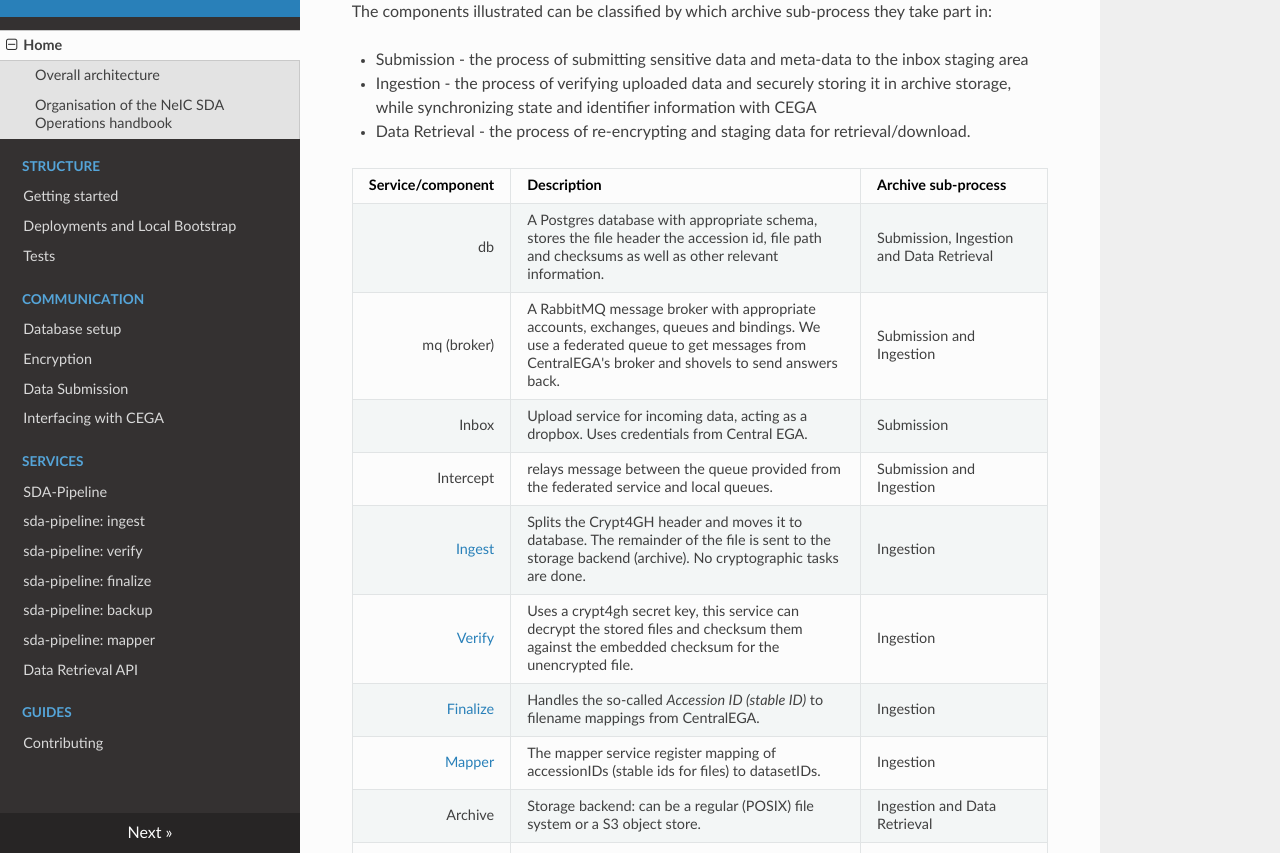
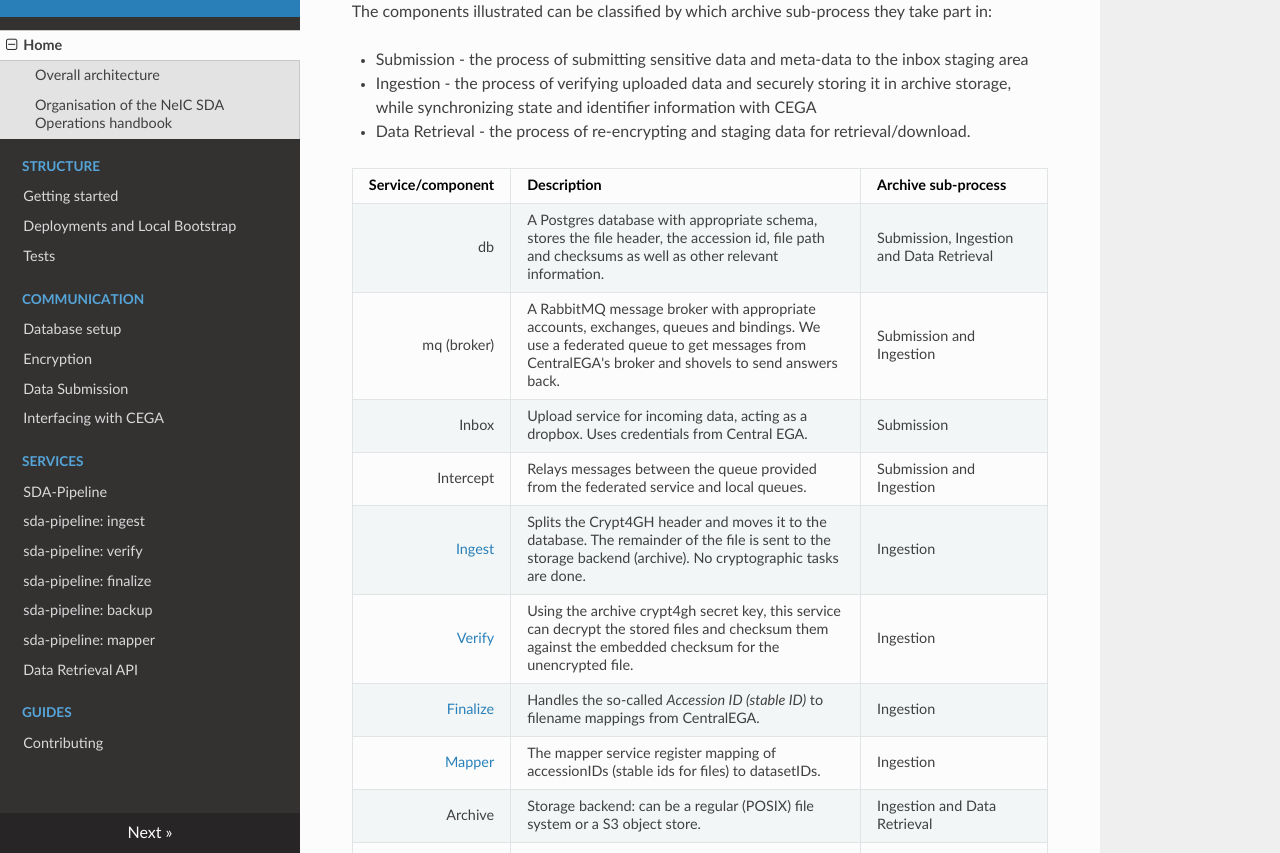
Before and after one commit to neicnordic/neic-sda, an MkDocs documentation site: the page built from docs/index.md, in a window 1280 px wide and 900 px high, scrolled down 880 px, cut to the strip 47-900 px from the top of the window. Built offline with MkDocs 1.6.1, drawn with Linux system fonts in a browser that asks for light colours; nearby versions of some CDN libraries; some of the changed text lies outside the part shown.

Commit message:
Apply suggestions from code review
Co-authored-by: Martin Norling <norlingjr@gmail.com>

```diff
--- a/docs/index.md
+++ b/docs/index.md
@@ -2,7 +2,7 @@
 NeIC Sensitive Data Archive
 ===========================
 
-The NeIC Sensitive Data Archive (SDA) software is a modular system of microservices that in alternative configurations can be setup to host sensitive data in an archival service, securely stored encrypted at rest.
+The NeIC Sensitive Data Archive (SDA) is an encrypted data archive, originally implemented for storage of sensitive biological data. It is implemented as a modular microservice system that can be deployed in different configurations depending on the service needs.
 
 The modular architecture of SDA supports both stand alone deployment of an archive, and the use case of deploying a Federated node in the [Federated European Genome-phenome Archive network (FEGA)](https://ega-archive.org/federated), serving discoverable sensitive datasets in the main [EGA web portal](https://ega-archive.org).
 
@@ -31,12 +31,12 @@
 
 Service/component | Description | Archive sub-process
 -------:|:------------|:-----------------------------
-db | A Postgres database with appropriate schema, stores the file header the accession id, file path and checksums as well as other relevant information. | Submission, Ingestion and Data Retrieval
+db | A Postgres database with appropriate schema, stores the file header, the accession id, file path and checksums as well as other relevant information. | Submission, Ingestion and Data Retrieval
 mq (broker) | A RabbitMQ message broker with appropriate accounts, exchanges, queues and bindings. We use a federated queue to get messages from CentralEGA's broker and shovels to send answers back.| Submission and Ingestion
 Inbox | Upload service for incoming data, acting as a dropbox. Uses credentials from Central EGA. | Submission
-Intercept | relays message between the queue provided from the federated service and local queues. | Submission and Ingestion
-[Ingest](services/ingest.md) | Splits the Crypt4GH header and moves it to database. The remainder of the file is sent to the storage backend (archive). No cryptographic tasks are done. | Ingestion
-[Verify](services/verify.md) | Uses a crypt4gh secret key, this service can decrypt the stored files and checksum them against the embedded checksum for the unencrypted file. | Ingestion
+Intercept | Relays messages between the queue provided from the federated service and local queues. | Submission and Ingestion
+[Ingest](services/ingest.md) | Splits the Crypt4GH header and moves it to the database. The remainder of the file is sent to the storage backend (archive). No cryptographic tasks are done. | Ingestion
+[Verify](services/verify.md) | Using the archive crypt4gh secret key, this service can decrypt the stored files and checksum them against the embedded checksum for the unencrypted file. | Ingestion
 [Finalize](services/finalize.md) | Handles the so-called <i>Accession ID (stable ID)</i> to filename mappings from CentralEGA. | Ingestion
 [Mapper](services/mapper.md) | The mapper service register mapping of accessionIDs (stable ids for files) to datasetIDs. | Ingestion </i>
 Archive | Storage backend: can be a regular (POSIX) file system or a S3 object store. | Ingestion and Data Retrieval
```
